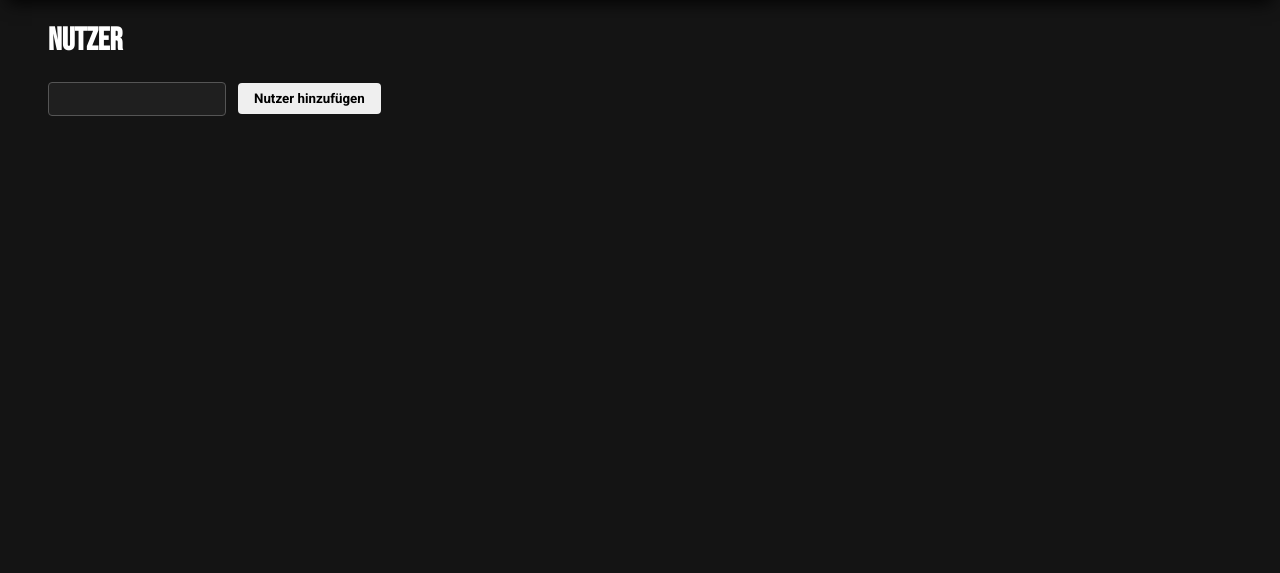
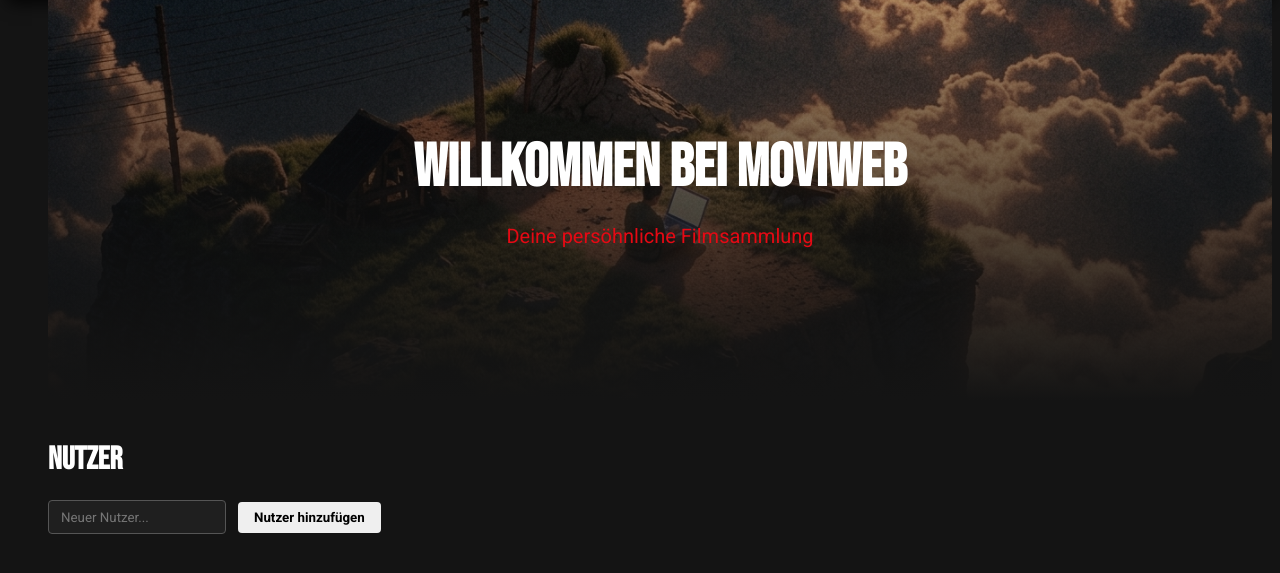
Before and after one commit to MalteNeeGit/MoviWebApp, a Flask app: page / in a window 1280 px wide. Shown: the part 133-706 px from the top of the page. Run offline with Flask 3, Linux system fonts and the light colour scheme.

Commit message:
More and more css styling

```diff
--- a/static/style.css
+++ b/static/style.css
@@ -138,3 +138,91 @@ nav {
     color: white;
     transition: color 0.2s ease;
 }
+
+/* USERS */
+
+.user-list {
+    display: grid;
+    grid-template-columns: repeat(auto-fill, minmax(150px, 1fr));
+    gap: 20px;
+    margin-top: 40px;
+}
+
+.user-entry {
+    display: flex;
+    flex-direction: column;
+    align-items: center;
+    cursor: pointer;
+    gap: 10px;
+}
+
+.user-avatar {
+    width: 120px;
+    height: 120px;
+    border-radius: 8px;
+    background-color: #333;
+    font-size: 48px;
+    display: flex;
+    align-items: center;
+    justify-content: center;
+    font-family: 'Bebas Neue', sans-serif;
+    transition: box-shadow: 0.2s ease;
+}
+
+.user-avatar:hover {
+    box-shadow: 0 0 15px rgba(250, 250, 250, 0.6);
+}
+
+.user-entry a {
+    color: white;
+    text-decoration: none;
+    font-family: 'Roboto', sans-serif;
+}
+
+.user-entry form {
+    opacity: 0.1;
+    transition: opacity 0.2s ease, box-shadow 0.2s ease;
+}
+
+.user-entry form:hover {
+    opacity: 1;
+    box-shadow: 0 0 10px rgba(229, 9, 20, 0.8);
+}
+
+/* Hero Section */
+
+.hero {
+    position: relative;
+    height: 400px;
+    background-image: url('/static/background.png');
+    background-size: cover;
+    background-position: center;
+    margin-bottom: 40px;
+}
+
+.hero-overlay {
+    position: absolute;
+    top: 0;
+    left: 0;
+    width: 100%;
+    height: 100%;
+    background: linear-gradient(to bottom, rgba(0,0,0,0.3), rgba(20,20,20,1));
+}
+
+.hero-content {
+    position: absolute;
+    top: 50%;
+    left: 50%;
+    transform: translate(-50%, -50%);
+    text-align: center;
+}
+
+.hero-content h1 {
+    font-size: 60px;
+    margin: 0;
+}
+
+.hero-content p {
+    color: #E50914;
+    font-size: 20px;
+}
--- a/templates/index.html
+++ b/templates/index.html
@@ -1,19 +1,31 @@
 
     {% extends "base.html" %}
     {% block content %}
+    <div class="hero">
+        <div class="hero-overlay"></div>
+        <div class="hero-content">
+            <h1>Willkommen bei MoviWeb</h1>
+            <p>Deine persöhnliche Filmsammlung</p>
+        </div>
+    </div>
     <h1>Nutzer</h1>
-    <ul class="user-list">
-        {% for user in users %}
-        <li class="user-entry">
-            <a href="{{ url_for('get_movies', user_id=user.id) }}" class="btn">{{ user.name }}</a>
-        </li>
-        <form action="{{ url_for('delete_user', user_id=user.id) }}" method="POST">
-            <button type="submit">Diesen Nutzer löschen</button>
-        </form>
-        {% endfor %}
-    </ul>
-    <form action="{{ url_for('create_user') }}" method="POST">
-        <input type="text" name="name">
+        <form action="{{ url_for('create_user') }}" method="POST">
+        <input type="text" name="name" placeholder="Neuer Nutzer..." required>
         <button type="submit">Nutzer hinzufügen</button>
     </form>
+    <div class="user-list">
+        {% for user in users %}
+        <div class="user-entry">
+            <a href="{{ url_for('get_movies', user_id=user.id) }}" class="btn">
+            <div class="user-avatar">{{ user.name[0] }}</div>
+            </a>
+            <a href="{{ url_for('get_movies', user_id=user.id) }}" class="btn">{{ user.name }}</a>
+
+            <form action="{{ url_for('delete_user', user_id=user.id) }}" method="POST">
+                <button type="submit">Diesen Nutzer löschen</button>
+            </form>
+        </div>
+        {% endfor %}
+    </div>
+
     {% endblock %}
```
Also changed, not shown: static/background.png (added).
